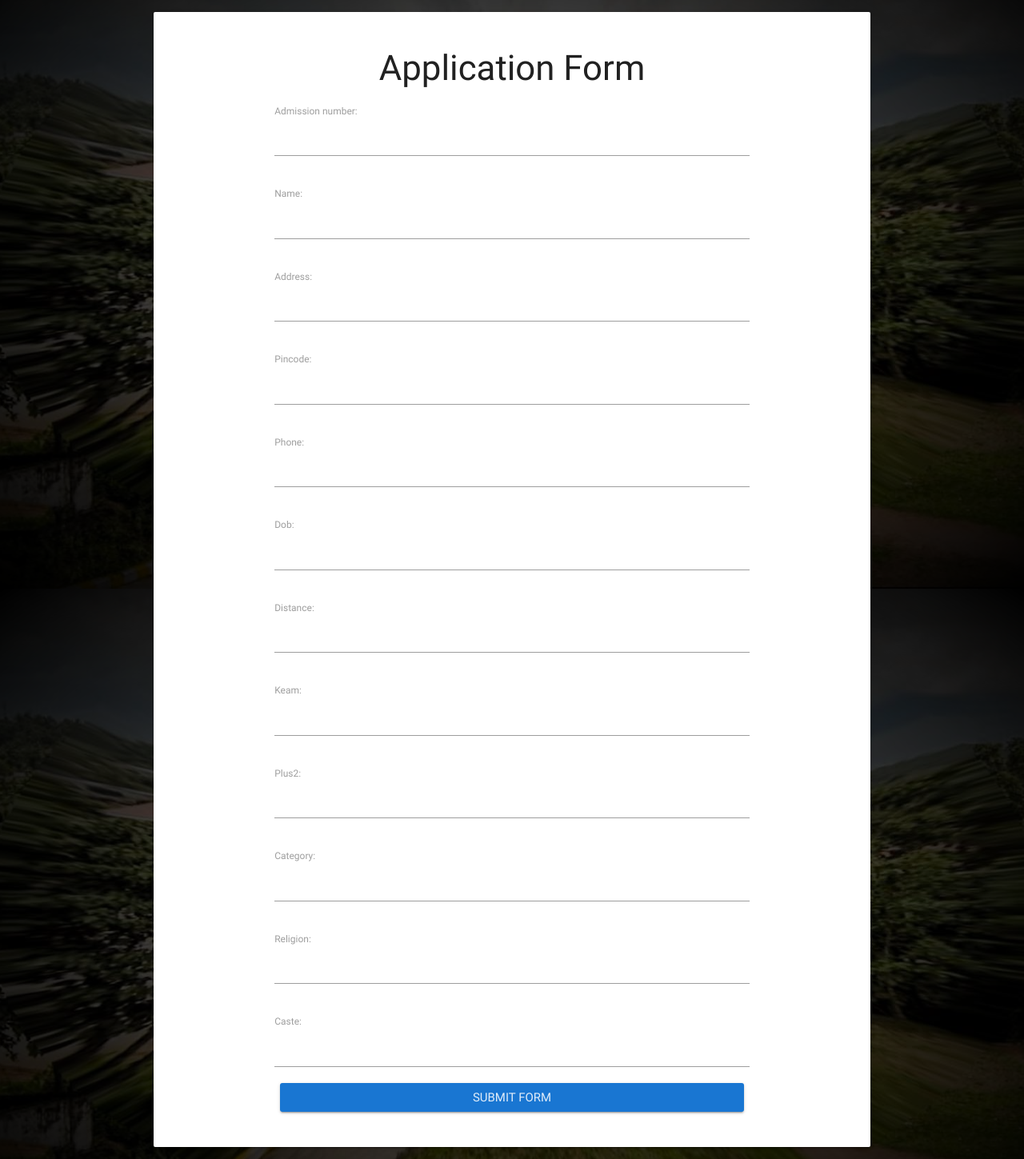
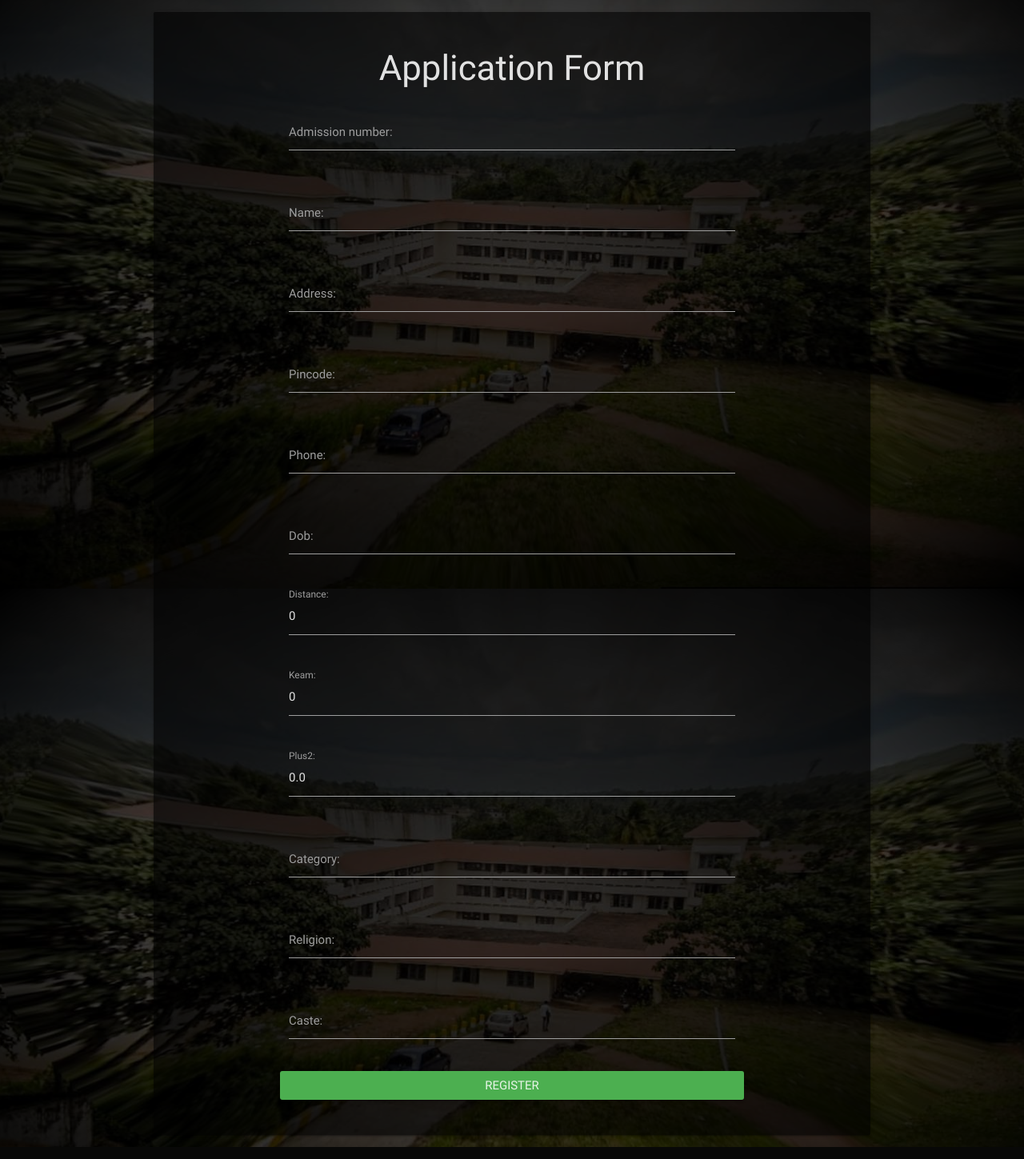
Before and after one commit to abinmn/MH_test, a Django app: page /application/ in a window 1280 px wide. Shown: the part 64-1513 px from the top of the page at 80% size. Run offline with Django 3.2, Linux system fonts and the light colour scheme.

Commit message:
Finished application form

```diff
--- a/mhsite/templates/mhsite/application.html
+++ b/mhsite/templates/mhsite/application.html
@@ -3,16 +3,21 @@
 {% block body %}
 
     <div class='container'>
-    <div class="card card-panel" style="margin-top:15px">
-        <h3 style="text-align:center; ">Application Form</h3>
+        <div class="card card-panel" style="margin-top:15px; background-color:rgba(0, 0, 0, 0.6)">
+            <h3 style="text-align:center;color:rgba(255,255,255,0.87); ">Application Form</h3>
 
             <form method="post" class='col s12'>
-            <div class='container'>
                 {% csrf_token %}
-                {{ form.as_p }}
+                {% for i in form %}
+                <div class='row'>
+                    <div class='input-field col s8 offset-s2'>
+                        {{i}}
+                        {{ i.label_tag }}
                     </div>
+                </div>
+                {% endfor %}
                 <div class='row'>
-                <input type="submit" class="col offset-s2 s8 waves-effect waves-light btn blue darken-2" value="Submit Form" />
+                    <input type="submit" value="Register" class="col offset-s2 s8 waves-effect waves-light btn green" />
                 </div>
             </form>
         </div>
--- a/mhsite/templates/mhsite/registration.html
+++ b/mhsite/templates/mhsite/registration.html
@@ -9,7 +9,7 @@
             <form method="post" class='col s12'>
                 {% csrf_token %}
                 {% for i in forms %}
-                <div class='row'>>
+                <div class='row'>
                     <div class='input-field col s8 offset-s2'>
                         {{i}}
                         {{ i.label_tag }}
```
Also changed, not shown: db.sqlite3, 12 other files. Lines whose indentation alone changed are shown as unchanged.
